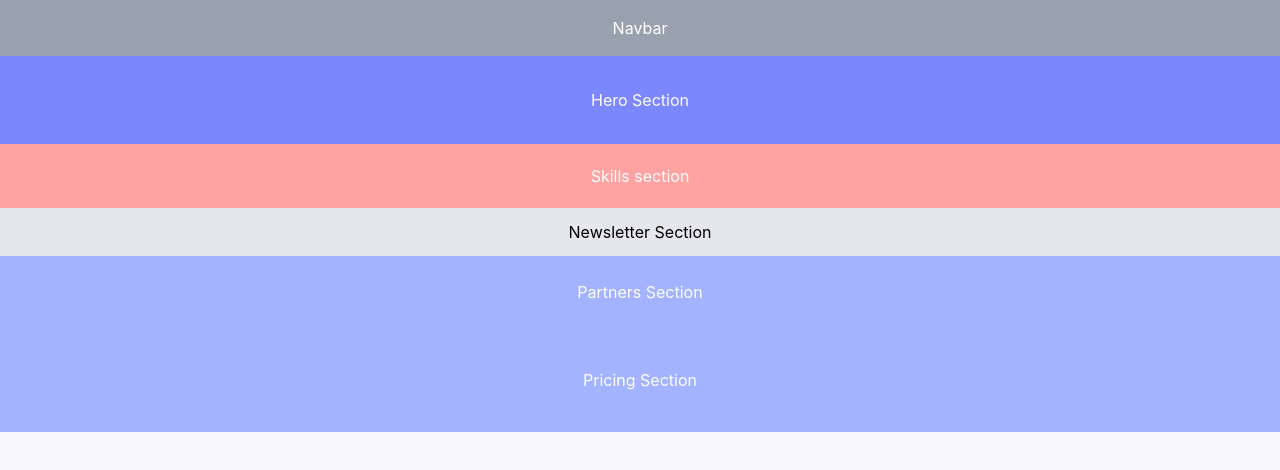
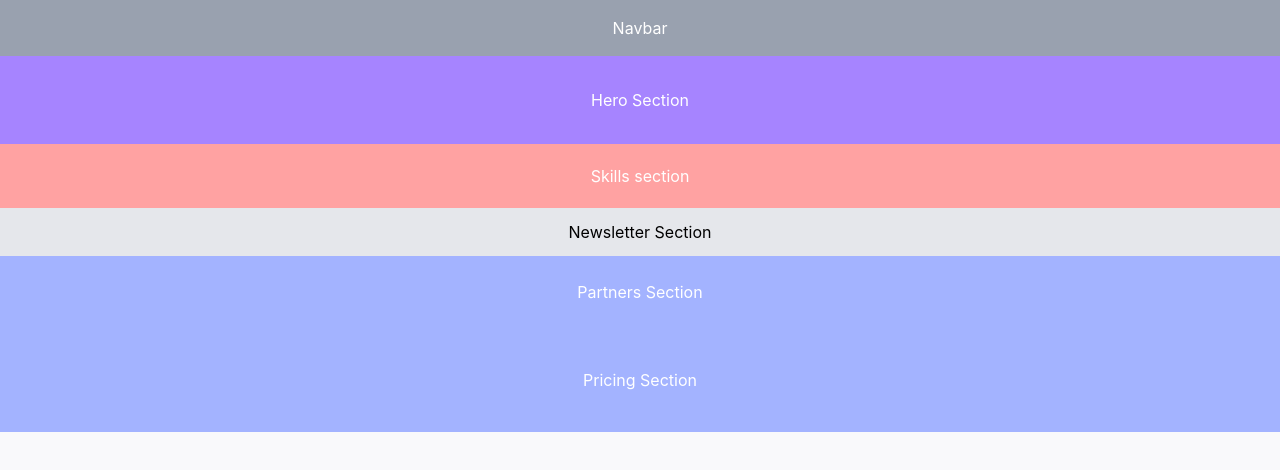
Before and after one commit to Reham-Abdelaleem/task-2-session-4, a Next.js app: page / in a window 1280 px wide. Shown: the top 470 px of the page. Built offline with nearby package versions, Linux system fonts and the light colour scheme.

Commit message:
style(hero): update hero section bg

```diff
--- a/src/components/organisms/HeroSection.tsx
+++ b/src/components/organisms/HeroSection.tsx
@@ -2,6 +2,6 @@ import React from 'react'
 
 export default function HeroSection() {
    return (
-      <div className='w-full p-8 text-white text-center font-3xl bg-indigo-400'>Hero Section</div>
+      <div className='w-full p-8 text-white text-center font-3xl bg-violet-400'>Hero Section</div>
    )
 }
```
